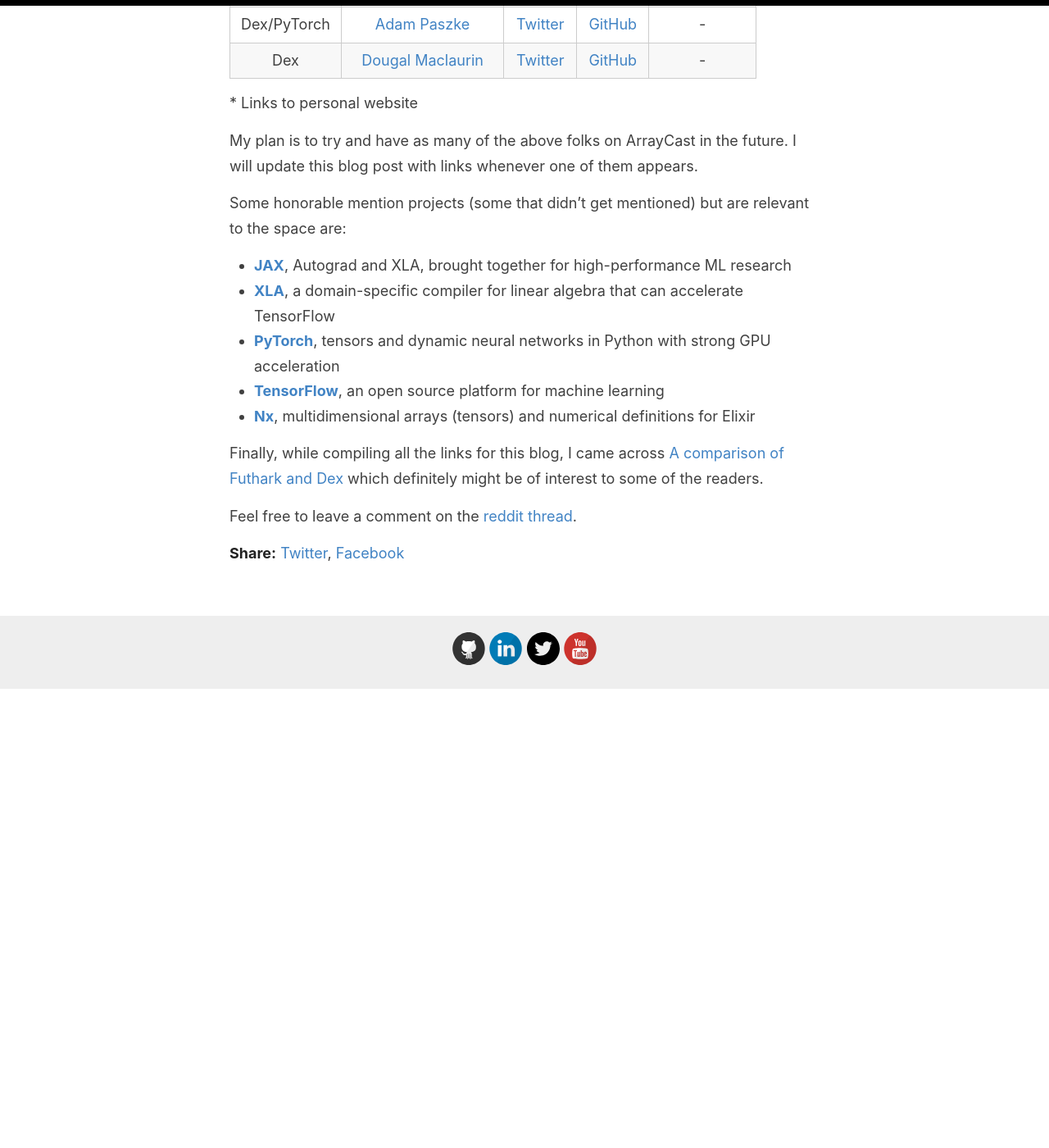
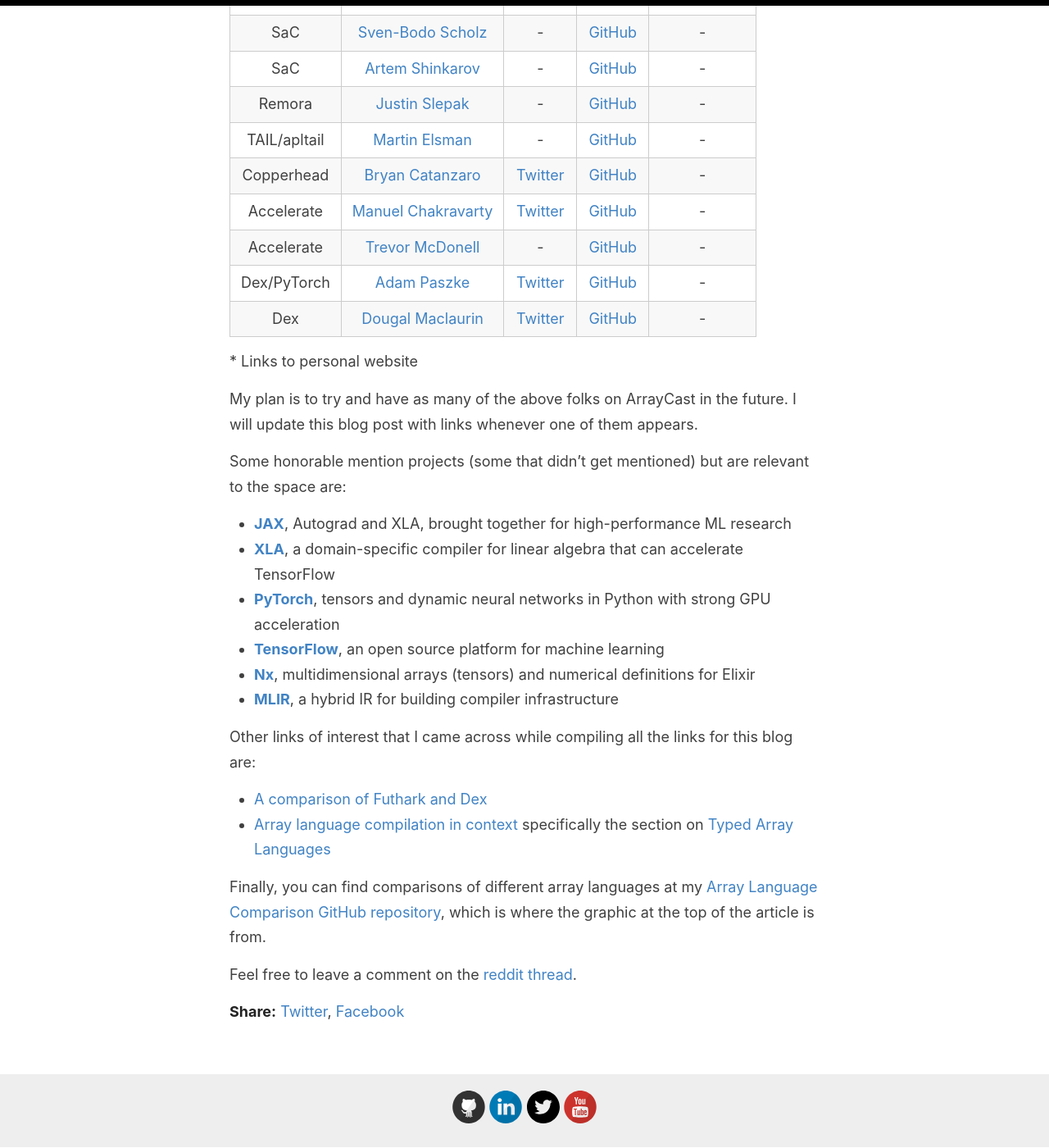
Before and after one commit to codereport/codereport.github.io, a Jekyll site: the page built from _posts/2022-09-27-GPUArrayLanguages.md, in a window 1280 px wide and 1400 px high, scrolled down 1691 px. Shown: the whole window at 82% size. Built offline with Jekyll 4.4.1, drawn with Linux system fonts in a browser that asks for light colours; before the commit the page ends 2531 px from its top, so only the background shows below that.

Commit message:
Add links & graphic

```diff
--- a/_posts/2022-09-27-GPUArrayLanguages.md
+++ b/_posts/2022-09-27-GPUArrayLanguages.md
@@ -53,7 +55,13 @@
 * [**PyTorch**](https://github.com/pytorch/pytorch), tensors and dynamic neural networks in Python with strong GPU acceleration
 * [**TensorFlow**](https://github.com/tensorflow/tensorflow), an open source platform for machine learning
 * [**Nx**](https://github.com/elixir-nx/nx), multidimensional arrays (tensors) and numerical definitions for Elixir
+* [**MLIR**](https://mlir.llvm.org/), a hybrid IR for building compiler infrastructure
 
-Finally, while compiling all the links for this blog, I came across [A comparison of Futhark and Dex](https://futhark-lang.org/blog/2020-12-28-futhark-and-dex.html) which definitely might be of interest to some of the readers.
+Other links of interest that I came across while compiling all the links for this blog are:
+
+* [A comparison of Futhark and Dex](https://futhark-lang.org/blog/2020-12-28-futhark-and-dex.html)
+* [Array language compilation in context](https://mlochbaum.github.io/BQN/implementation/compile/intro.html) specifically the section on [Typed Array Languages](https://mlochbaum.github.io/BQN/implementation/compile/intro.html#typed-array-languages)
+
+Finally, you can find comparisons of different array languages at my [Array Language Comparison GitHub repository](https://github.com/codereport/array-language-comparisons), which is where the graphic at the top of the article is from.
 
 Feel free to leave a comment on the [reddit thread]().
```
Also changed, not shown: other parts of _posts/2022-09-27-GPUArrayLanguages.md (+2 -0 lines).
